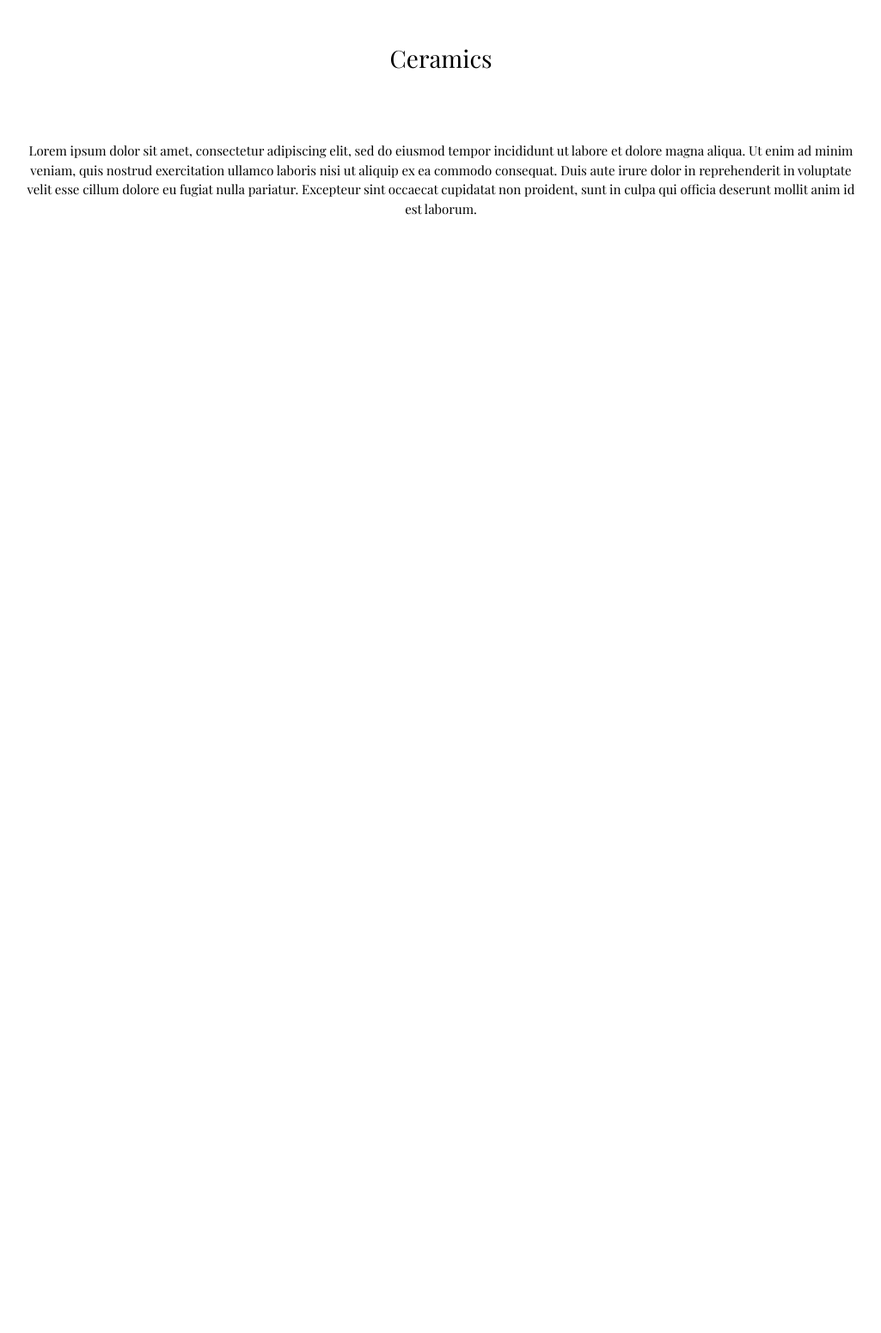
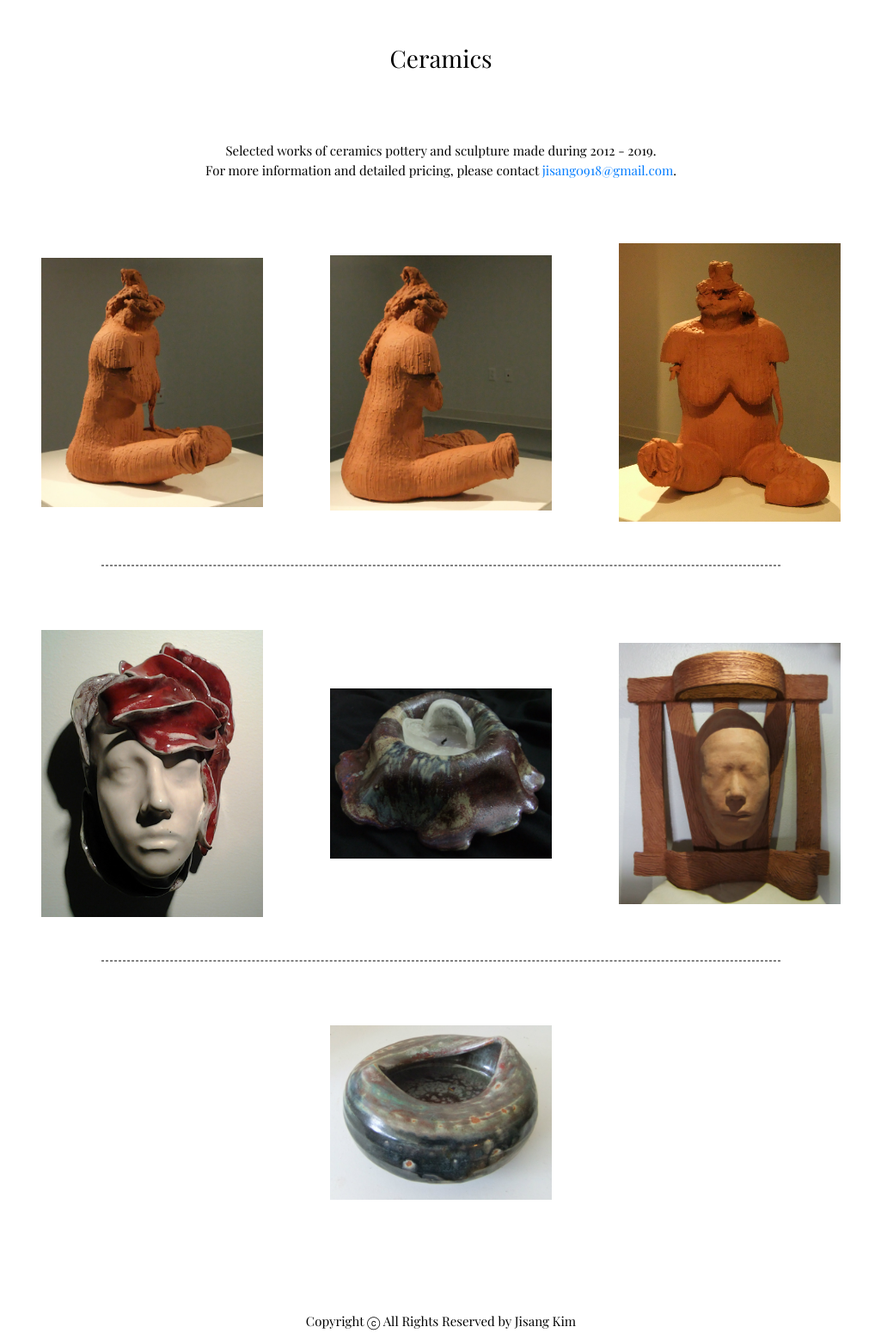
Before and after one commit to kimjisang/kimjisang.github.io, a website: page ceramics.html in a window 1280 px wide. Shown: the part 139-1690 px from the top of the page at 86% size, without its empty margins (127-1152 px from the left). Before the commit the page ends 800 px from the top, so only its background shows below. Drawn offline with nearby package versions, Linux system fonts and the light colour scheme.

Commit message:
ceramics page complete

```diff
--- a/ceramics.html
+++ b/ceramics.html
@@ -10,15 +10,21 @@
 
   <title>JISANG :: 김지상</title>
 
+  <!-- Lightbox CSS -->
+  <link href="dist/css/lightbox.min.css" rel="stylesheet">
+
   <!-- Bootstrap core CSS -->
   <link href="https://fonts.googleapis.com/css?family=Playfair+Display&display=swap" rel="stylesheet">
   <link href="vendor/bootstrap/css/bootstrap.min.css" rel="stylesheet">
 
   <!-- Theme CSS -->
   <link href="css/style.css" rel="stylesheet">
+
+
 </head>
 
 <body>
+
 
   <!-- Navigation -->
   <nav class="navbar navbar-expand-lg navbar-light bg-dark static-top">
@@ -37,7 +43,7 @@
             <a class="nav-link" href="fibers.html">Fibers</a>
           </li>
           <li class="nav-item active">
-            <a class="nav-link" href="ceramics.html">Ceramics</a>
+                <a class="nav-link" href="ceramics.html">Ceramics</a>
           </li>
           <li class="nav-item">
             <a class="nav-link" href="about.html">About</a>
@@ -53,22 +59,80 @@
       <div class="col-lg-12 text-center"></div>
       <div class="col-lg-12 text-center">
         <h3 class="mt-5">Ceramics</h3>
-            <br/><br/><br/>
+        <br/><br/><br/>
         <ul class="list-unstyled">
-          <li>Lorem ipsum dolor sit amet, consectetur adipiscing elit, sed do eiusmod tempor incididunt ut labore et dolore magna aliqua. Ut enim ad minim veniam, quis nostrud exercitation ullamco laboris nisi ut aliquip ex ea commodo consequat. Duis aute irure dolor in reprehenderit in voluptate velit esse cillum dolore eu fugiat nulla pariatur. Excepteur sint occaecat cupidatat non proident, sunt in culpa qui officia deserunt mollit anim id est laborum.</li>
+          <li>Selected works of ceramics pottery and sculpture made during 2012 - 2019.</li>
+          <li> For more information and detailed pricing, please contact <a href="mailto:jisang0918@gmail.com">jisang0918@gmail.com</a>.</li>
         </ul>
+        <br/><br/>
+        <div class="row">
+            <div class="col-lg-4">
+                    <span class="helper"></span><a class="example-image-link" href="img/ceramics/wounded-soul-side-i.jpg" data-lightbox="example-set">
+                    <img class="example-image" src="img/ceramics/wounded-soul-side-i.jpg">
+                </a>
+            </div>
+            <div class="col-lg-4">
+                    <span class="helper"></span><a class="example-image-link" href="img/ceramics/wounded-soul-side-ii.jpg" data-lightbox="example-set">
+                    <img class="example-image" src="img/ceramics/wounded-soul-side-ii.jpg">
+                </a>
+            </div>
+            <div class="col-lg-4">
+                    <span class="helper"></span><a class="example-image-link" href="img/ceramics/wounded-soul-front.jpg" data-lightbox="example-set">
+                    <img class="example-image" src="img/ceramics/wounded-soul-front.jpg">
+                </a>
+            </div>
+        </div>
+        <br/>
+        <hr style="border: 0.5px dashed gray;width:80%" />
+        <br/><br/>
+        <div class="row">
+            <div class="col-lg-4">
+                    <span class="helper"></span><a class="example-image-link" href="img/ceramics/my-garden.jpg" data-lightbox="example-set">
+                    <img class="example-image" src="img/ceramics/my-garden.jpg">
+                </a>
+            </div>
+            <div class="col-lg-4">
+                <span class="helper"></span><a class="example-image-link" href="img/ceramics/candle-holder.jpg" data-lightbox="example-set">
+                <img class="example-image" src="img/ceramics/candle-holder.jpg">
+              </a>
+            </div>
+            <div class="col-lg-4">
+                    <span class="helper"></span><a class="example-image-link" href="img/ceramics/trophy-of-burden.jpg">
+                    <img class="example-image" src="img/ceramics/trophy-of-burden.jpg">
+                </a>
+            </div>
+        </div>
+        <br/>
+        <hr style="border: 0.5px dashed gray;width:80%" />
+        <br/><br/>
+        <div class="row">
+          <div class="col-lg-4">
+          </div>
+          <div class="col-lg-4">
+              <span class="helper"></span><a class="example-image-link" href="img/ceramics/ceramic-i.jpg" data-lightbox="example-set">
+              <img class="example-image" src="img/ceramics/ceramic-i.jpg">
+            </a>
+          </div>
+          <div class="col-lg-4">
+          </div>
       </div>
-      <div class="col-sm text-center"></div>
-      <br/><br/><br/>
+      </div>
 
+    </div>
+      <div class="col-sm text-center">
+            <br/><br/><br/><br/><br/>
+            <ul class="list-unstyled">
+              <li>Copyright ⓒ All Rights Reserved by Jisang Kim</li>
+            </ul>
+      </div>
     </div>
   </div>
 
 
   <!-- Bootstrap core JavaScript -->
+  <script src="dist/js/lightbox-plus-jquery.min.js"></script>
   <script src="vendor/jquery/jquery.slim.min.js"></script>
   <script src="vendor/bootstrap/js/bootstrap.bundle.min.js"></script>
-
 </body>
 
 </html>
```
Also changed, not shown: fibers.html (+1 -4 lines), img/ceramics/candle-holder.jpg (added), img/ceramics/ceramic-i.jpg (added), img/ceramics/my-garden.jpg (added), img/ceramics/trophy-of-burden.jpg (added), img/ceramics/wounded-soul-front.jpg (added), img/ceramics/wounded-soul-side-i.jpg (added), img/ceramics/wounded-soul-side-ii.jpg (added).
